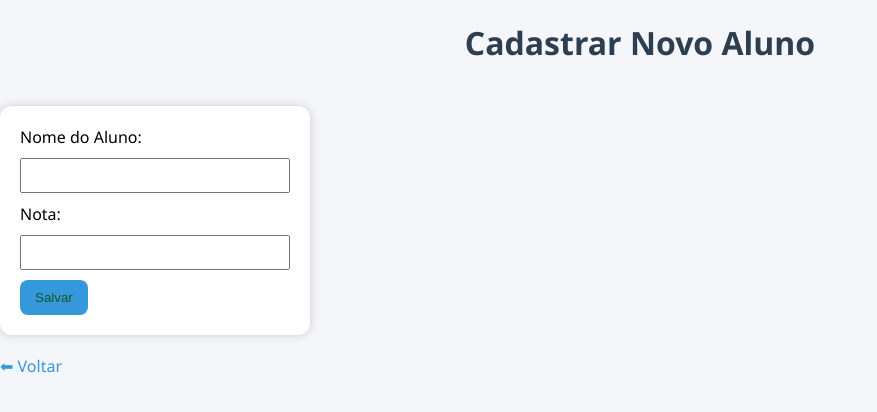
After one commit to IagoMonfredini/FastAPI---HTML, a FastAPI app: template templates/cadastro.html in a window 1280 px wide. The commit adds this page. Shown: the top 412 px of the page, without its empty margins (0-877 px from the left). Run offline with FastAPI, Linux system fonts and the light colour scheme; the template is opened without the code that fills it, so the values that code supplies are empty; parts of the project's set-up code (start-up, migrations or seed data) failed here and were passed over.

Commit message:
Adicionando rota cadastrar✔

```diff
--- a/main.py
+++ b/main.py
@@ -31,3 +31,15 @@ def home(request: Request):
         "index.html",
         {"request": request, "lista_alunos": alunos}
     )
+
+@app.get("/cadastro", response_class=HTMLResponse)
+def tela_cadastro(request: Request):
+    return templates.TemplateResponse(
+        "cadastro.html",
+        {"request": request}
+    )
+
+app.post("/cadastro")
+def salvar_aluno(nome: str = Form(...), nota: float = form(...)):
+    alunos.append({"nome": nome, "nota": nota})
+    return RedirectResponse(url="/", status_code=303)
--- a/static/style.css
+++ b/static/style.css
@@ -40,11 +40,6 @@ th {
     letter-spacing: 1px;
 }
 
-/* Linhas alternadas */
-tr:nth-child(even) {
-    background-color: #f2f2f2;
-}
-
 /* Classes condicionais */
 .aprovado {
     background-color: #d4edda;
@@ -61,3 +56,44 @@ tr:hover {
     background-color: #e8f4fd;
     transition: 0.3s;
 }
+
+.botao {
+    background: #3498db;
+    color: #155724;
+    padding: 10px 15px;
+    border-radius: 8px;
+    text-decoration: none;
+    border: none;
+    cursor: pointer;
+}
+
+.botao.hover {
+    background-color: #3498db;
+}
+
+.voltar {
+    display: block;
+    margin-top: 20px;
+    color: #3498db;
+    text-decoration: none;
+}
+
+form {
+    display: inline-block;
+    background: white;
+    padding: 20px;
+    border-radius: 12px;
+    box-shadow: 0 0 10px #ccc;
+    margin-top: 20px;
+}
+
+input {
+    display: block;
+    margin: 10px auto;
+    padding: 8px;
+    width: 250px;
+}
+
+.form {
+    align-items: center;
+}
--- /dev/null
+++ b/templates/cadastro.html
@@ -0,0 +1,23 @@
+<!DOCTYPE html>
+<html lang="pt-BR">
+<head>
+    <meta charset="UTF-8">
+    <title>Cadastrar Aluno</title>
+    <link rel="stylesheet" href="/static/style.css">
+</head>
+<body>
+    <h1> Cadastrar Novo Aluno</h1>
+
+    <form action="/cadastro" method="post">
+        <label>Nome do Aluno:</label>
+        <input type="text" name="nome" required>
+
+        <label>Nota:</label>
+        <input type="number" name="nota" required>
+
+        <button type="submit" class="botao">Salvar</button>
+    </form>
+
+    <a href="/" class="voltar">⬅ Voltar</a>
+</body>
+</html>
```
Also changed, not shown: templates/index.html (+28 -3 lines).
